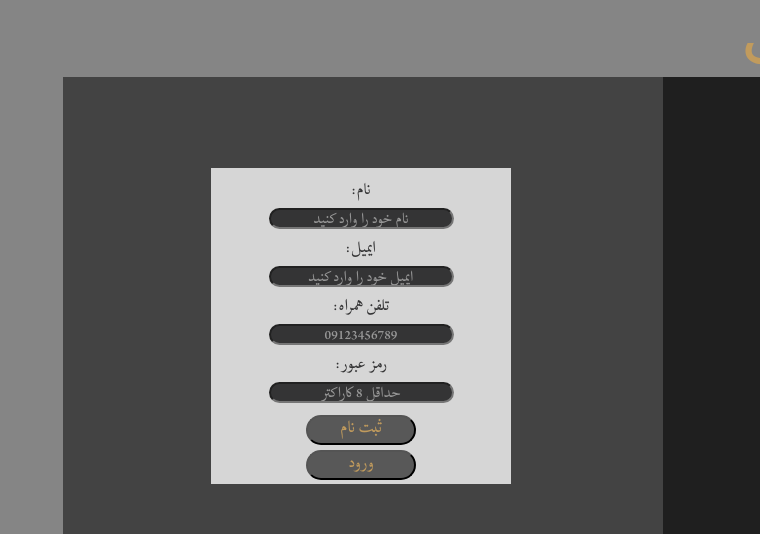
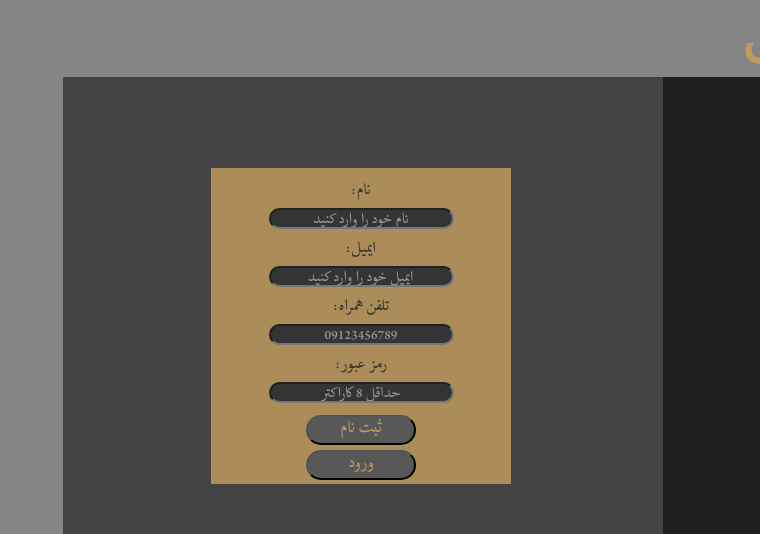
Before and after one commit to FisherSHADOW/photography-studio-main, a plain HTML site: page index.html in a window 1280 px wide. Shown: the part 843-1377 px from the top of the page, 282-1042 px from the left. Drawn offline with Linux system fonts and the light colour scheme; a web font is replaced by a local one.

Commit message:
login form color changed

```diff
--- a/style.css
+++ b/style.css
@@ -169,7 +169,7 @@ body{
 .login-box{
     width: 300px;
     height: 316px;
-    background-color: #d6d6d6;
+    background-color: #c19b5dd7;
     margin-top: -1457px;
     margin-left: 485px;
 }
```
